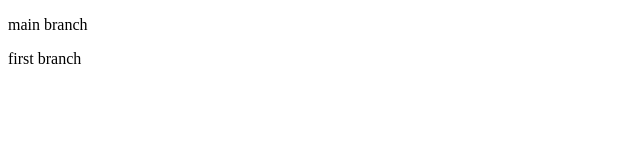
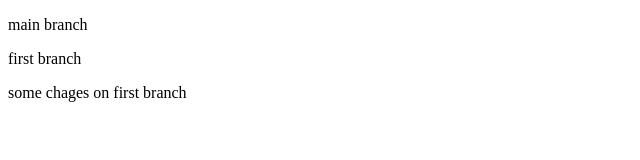
Before and after one commit to ahmedtaa/testbranch, a plain HTML site: page index.html in a window 1280 px wide. Shown: the whole page, without its empty margins (0-640 px from the left). Drawn offline with Linux system fonts and the light colour scheme.

Commit message:
change in first branch

```diff
--- a/index.html
+++ b/index.html
@@ -11,6 +11,7 @@
 <body>
     <p>main branch</p>
     <p>first branch</p>
+    <p>some chages on first branch</p>
 </body>
 
 </html>
```
